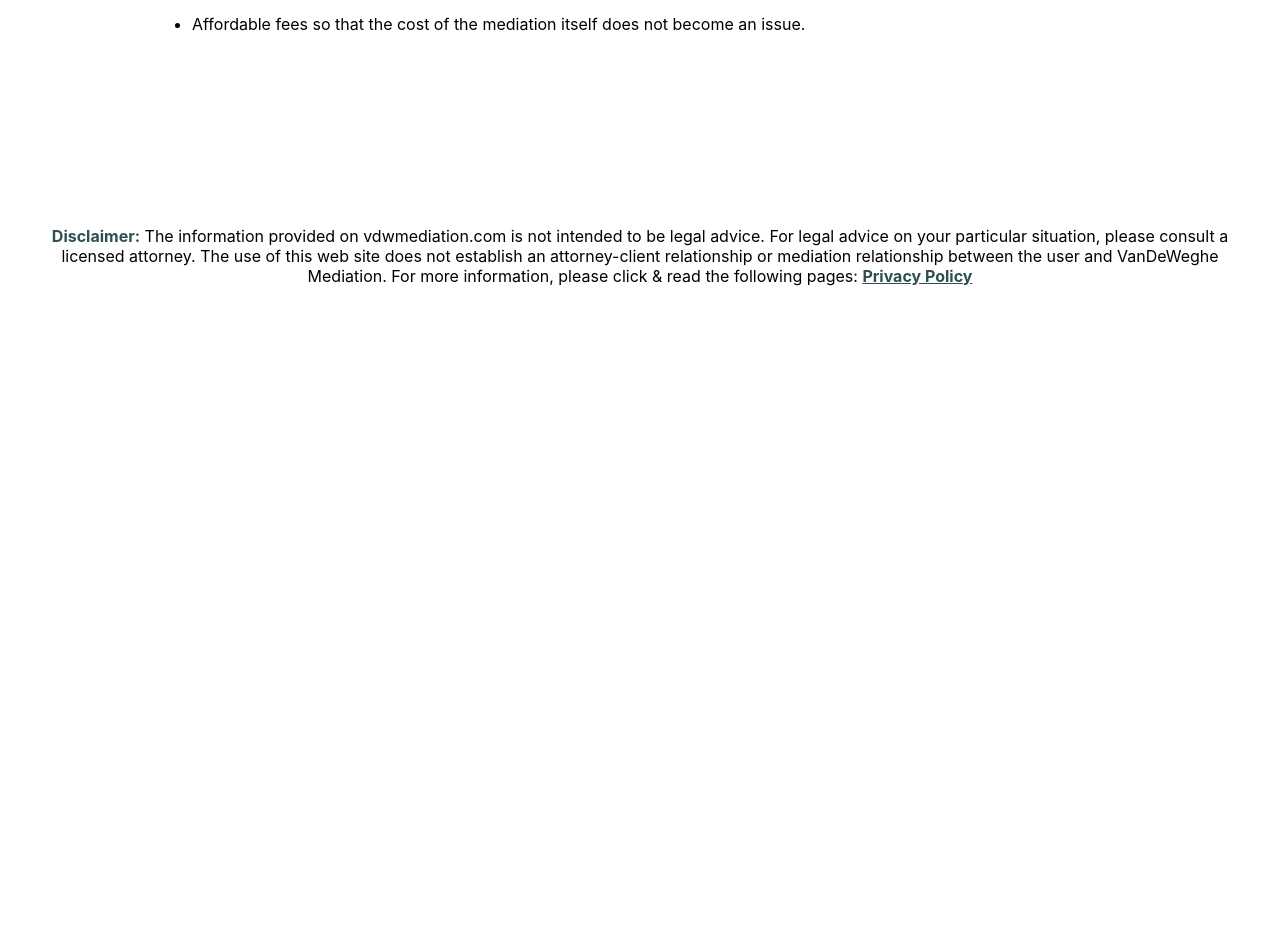
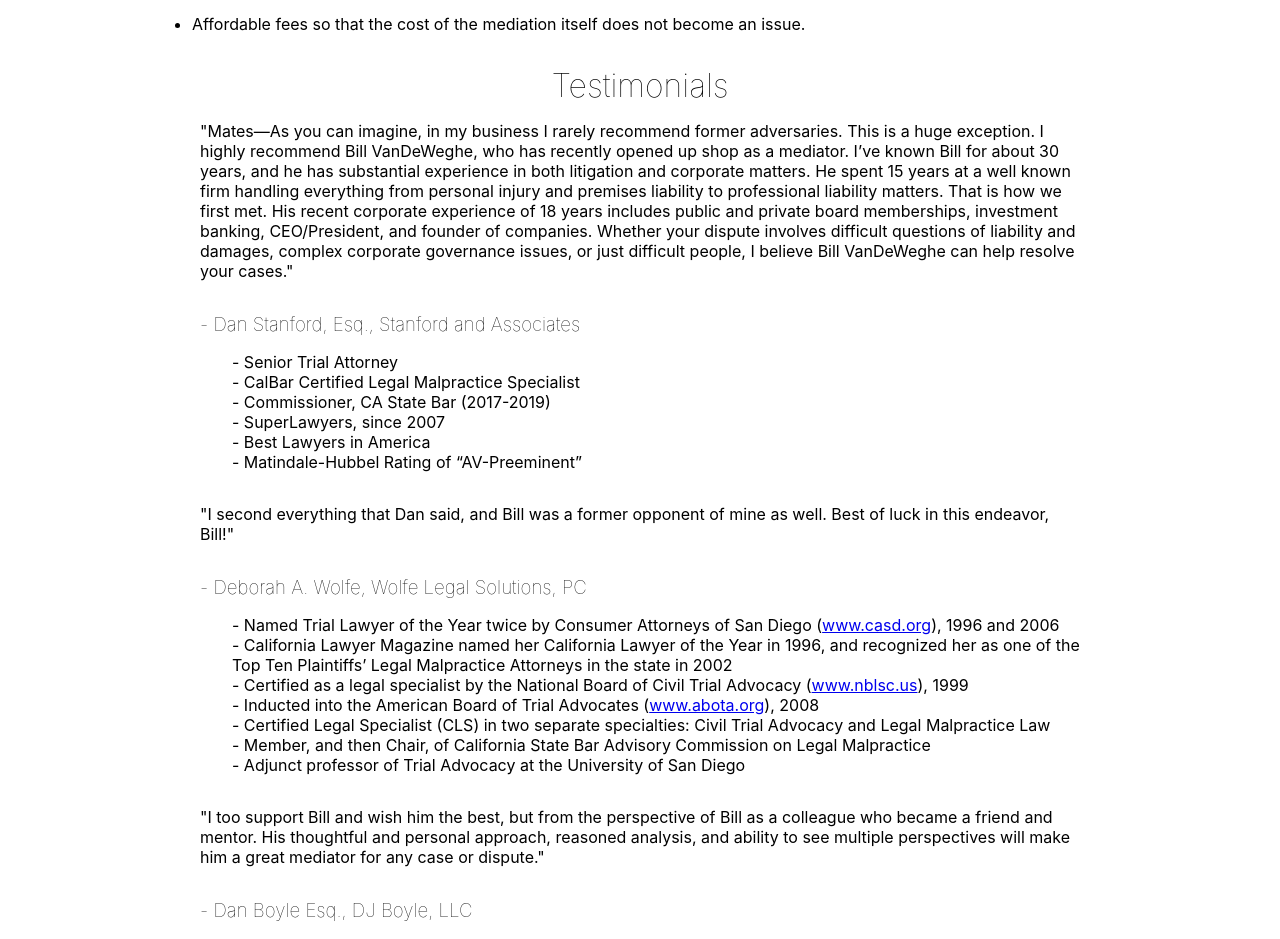
Before and after one commit to Christofuu/vdw-mediation, a SvelteKit app: page / in a window 1280 px wide. Shown: the part 604-1543 px from the top of the page. Before the commit the page ends 906 px from the top, so only its background shows below. Built offline with nearby package versions, Linux system fonts and the light colour scheme.

Commit message:
add testimonials section, format css for mobile responsiveness

```diff
--- a/src/routes/+layout.svelte
+++ b/src/routes/+layout.svelte
@@ -90,6 +90,7 @@
 
   .navbar nav a {
     display: inline-block;
+    font-size: 1.2rem;
     margin: 0 1rem;
     text-decoration: none;
     color: whitesmoke;
@@ -115,7 +116,7 @@
   @media only screen and (max-width: 480px) {
     .navbar nav a {
       font-size: 0.8rem;
-      margin: 0 0.25rem;
+      margin: 0 0.5rem;
     }
   }
 </style>
--- a/src/routes/+page.svelte
+++ b/src/routes/+page.svelte
@@ -1,25 +1,107 @@
-
 <div class="content">
-    <img src="/sd-skyline.jpg" alt="Banner of the San Diego downtown skyline at night. This was shot by Ted Ross and is free for personal and commerical use under the CC 2.5 license." />
+  <img
+    src="/sd-skyline.jpg"
+    alt="Banner of the San Diego downtown skyline at night. This was shot by Ted Ross and is free for personal and commerical use under the CC 2.5 license."
+  />
   <h1>Dispute Resolution</h1>
-    <ul>
+  <ul class='home-bullets'>
     <li>
-            <p>A mediator who understands the complexities of business, the risks of litigation, and what is needed to reach an agreement.</p>
+      <p>
+        A mediator who understands the complexities of business, the risks of
+        litigation, and what is needed to reach an agreement.
+      </p>
     </li>
     <li>
-            <p>Affordable fees so that the cost of the mediation itself does not become an issue.</p>
+      <p>
+        Affordable fees so that the cost of the mediation itself does not become
+        an issue.
+      </p>
     </li>
   </ul>
+  <div class="testimonials">
+    <h2>Testimonials</h2>
+    <p>
+      "Mates—As you can imagine, in my business I rarely recommend former
+      adversaries. This is a huge exception. I highly recommend Bill VanDeWeghe,
+      who has recently opened up shop as a mediator. I’ve known Bill for about
+      30 years, and he has substantial experience in both litigation and
+      corporate matters. He spent 15 years at a well known firm handling
+      everything from personal injury and premises liability to professional
+      liability matters. That is how we first met. His recent corporate
+      experience of 18 years includes public and private board memberships,
+      investment banking, CEO/President, and founder of companies. Whether your
+      dispute involves difficult questions of liability and damages, complex
+      corporate governance issues, or just difficult people, I believe Bill
+      VanDeWeghe can help resolve your cases."
+    </p>
+    <div class="testimonial-credits">
+      <h3>- Dan Stanford, Esq., Stanford and Associates</h3>
+      <ul>
+        <li>- Senior Trial Attorney</li>
+        <li>- CalBar Certified Legal Malpractice Specialist</li>
+        <li>- Commissioner, CA State Bar (2017-2019)</li>
+        <li>- SuperLawyers, since 2007</li>
+        <li>- Best Lawyers in America</li>
+        <li>-  Matindale-Hubbel Rating of “AV-Preeminent”</li>
+      </ul>
     </div>
-
+    <p>
+      "I second everything that Dan said, and Bill was a former opponent of mine
+      as well. Best of luck in this endeavor, Bill!"
+    </p>
+    <div class="testimonial-credits">
+      <h3>- Deborah A. Wolfe, Wolfe Legal Solutions, PC</h3>
+      <ul>
+        <li>- Named Trial Lawyer of the Year twice by Consumer Attorneys of San Diego (<a href="www.casd.org">www.casd.org</a>), 1996 and 2006</li>
+        <li>- California Lawyer Magazine named her California Lawyer of the Year in 1996, and recognized her as one of the Top Ten Plaintiffs’ Legal Malpractice Attorneys in the state in 2002</li>
+        <li>- Certified as a legal specialist by the National Board of Civil Trial Advocacy (<a href='http://www.nblsc.us/'>www.nblsc.us</a>), 1999</li>
+        <li>- Inducted into the American Board of Trial Advocates (<a href='www.abota.org'>www.abota.org</a>), 2008</li>
+        <li>- Certified Legal Specialist (CLS) in two separate specialties: Civil Trial Advocacy and Legal Malpractice Law</li>
+        <li>- Member, and then Chair, of California State Bar Advisory Commission on Legal Malpractice</li>
+        <li>- Adjunct professor of Trial Advocacy at the University of San Diego</li>
+      </ul>
+    </div>
+    <p>
+      "I too support Bill and wish him the best, but from the perspective of
+      Bill as a colleague who became a friend and mentor. His thoughtful and
+      personal approach, reasoned analysis, and ability to see multiple
+      perspectives will make him a great mediator for any case or dispute."
+    </p>
+    <div class="testimonial-credits">
+      <h3>- Dan Boyle Esq., DJ Boyle, LLC</h3>
+      <ul>
+        <li>- International business dispute resolution</li>
+        <li>- Strategy, policy and business development advisor</li>
+        <li>- Former Adjunct Professor of International Business Transactions at McGeorge School of Law</li>
+        <li>- Former prosecutor</li>
+      </ul>
+    </div>
+  </div>
+</div>
 
 <style>
   :global(h1, h2, h3, h4, h5, p, a, li) {
-        font-family: "Sans Serif", -apple-system, BlinkMacSystemFont, "Segoe UI", "Roboto", "Oxygen", "Ubuntu", "Cantarell", "Fira Sans", "Droid Sans", "Helvetica Neue", sans-serif;
+    font-family:
+      "Sans Serif",
+      -apple-system,
+      BlinkMacSystemFont,
+      "Segoe UI",
+      "Roboto",
+      "Oxygen",
+      "Ubuntu",
+      "Cantarell",
+      "Fira Sans",
+      "Droid Sans",
+      "Helvetica Neue",
+      sans-serif;
   }
 
   h1 {
     font-weight: 200;
+  }
+
+  h2 {
+    font-size: 2rem;
   }
 
   .content {
@@ -35,12 +117,52 @@
     margin-top: 1rem;
   }
 
-    ul {
-        margin-bottom: 10rem;
+  ul li {
+    font-size: 1rem;
   }
 
-    ul li {
-        font-size: 1rem;
+  .testimonials {
+    display: flex;
+    flex-flow: column;
+    justify-content: center;
+    /* align-items: center; */
+    margin: 0 auto;
+    max-width: 55rem;
+    margin-bottom: 2rem;
+  }
+
+  .testimonials h2 {
+    text-align: center;
+    /* margin: 1rem 0; */
+    margin: 0;
+  }
+
+  .testimonial-credits {
+    display: inline-block;
+    /* text-align: center; */
+    max-width: 55rem;
+  }
+
+  .testimonial-credits h3 {
+    /* text-align: center; */
+    padding: 0;
+    margin: 1rem 0;
+  }
+
+  .testimonials ul {
+    display: flex;
+    flex-flow: column;
+    text-align: left;
+    padding: 0 !important;
+    margin-left: 2rem;
+    list-style: none;
+  }
+
+  @media only screen and (max-width: 1024px) {
+
+    .testimonials {
+        max-width: 40rem;
+    }
   }
 
   @media only screen and (max-width: 768px) {
@@ -48,9 +170,13 @@
       width: 40rem;
       height: 20rem;
     }
+
+    .testimonials {
+        max-width: 20rem;
+    }
   }
 
-    @media only screen and (max-width: 480px)  {
+  @media only screen and (max-width: 480px) {
     .content img {
       max-width: 100%;
       height: fit-content;
@@ -60,5 +186,12 @@
       margin-bottom: 5rem;
       padding-left: 2rem;
     }
+    .home-bullets {
+        max-width: 20rem;
+        margin-bottom: 2rem;
+    }
+    .testimonials ul {
+        margin-bottom: 0 !important;
+    }
   }
 </style>
```
Lines whose indentation alone changed are shown as unchanged.
